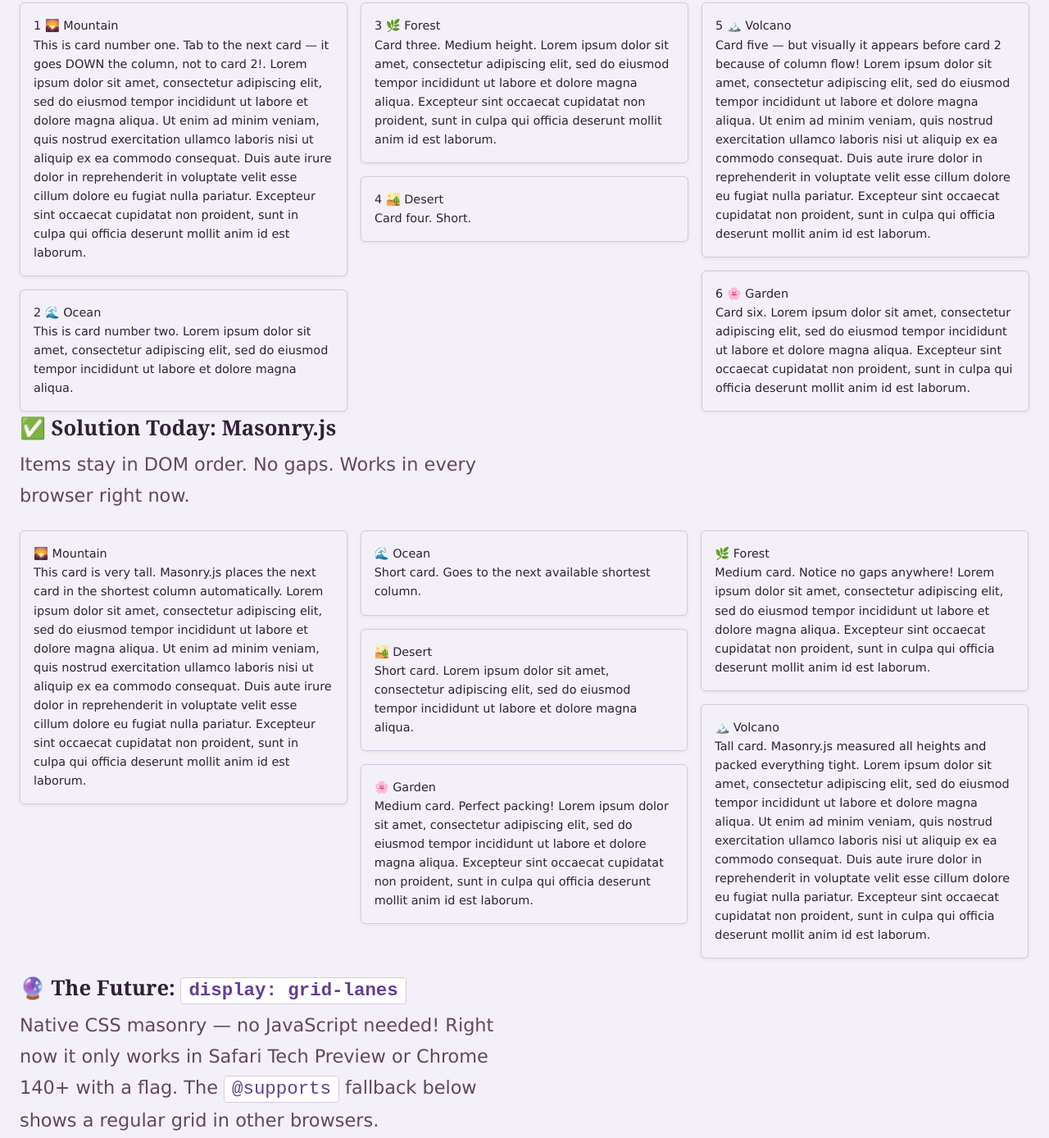
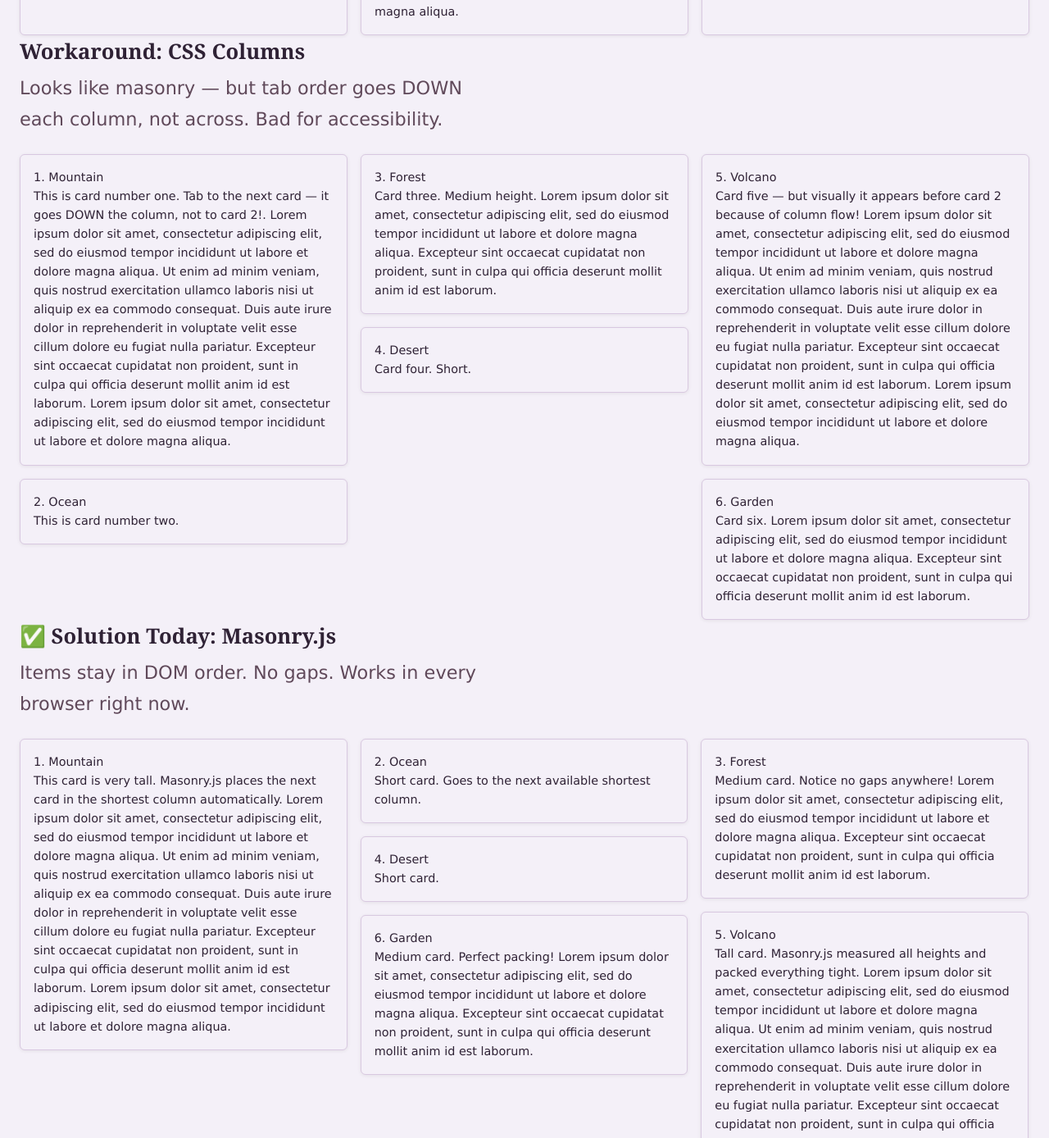
Before and after one commit to escarrasco/wdd331-practice, a website: page unit-4/masonry-demo/index.html in a window 1280 px wide. Shown: the part 1064-2452 px from the top of the page at 82% size. Drawn offline with nearby package versions, Linux system fonts and the light colour scheme; files that its build step writes are made by us from their sources.

Commit message:
masonry demo

```diff
--- a/unit-4/masonry-demo/index.html
+++ b/unit-4/masonry-demo/index.html
@@ -37,31 +37,31 @@
 <h1>CSS Masonry Layout</h1>
   <!-- 1: The Problem — Standard Grid-->
   <section class="demo-section">
-    <h2 class="section-label">❌ Problem: Standard CSS Grid</h2>
+    <h2 class="section-label">Problem: Standard CSS Grid</h2>
     <p class="section-desc">Items snap to row tracks — tall items leave ugly gaps.</p>
 
     <div class="grid-standard">
-      <div class="card tall">🌄 Mountain<br>This card is very tall. It has a lot of content and takes more vertical space than its neighbors. Lorem ipsum dolor sit amet, consectetur adipiscing elit, sed do eiusmod tempor incididunt ut labore et dolore magna aliqua. Ut enim ad minim veniam, quis nostrud exercitation ullamco laboris nisi ut aliquip ex ea commodo consequat. Duis aute irure dolor in reprehenderit in voluptate velit esse cillum dolore eu fugiat nulla pariatur. Excepteur sint occaecat cupidatat non proident, sunt in culpa qui officia deserunt mollit anim id est laborum.</div>
-      <div class="card short">🌊 Ocean<br>Short card. Lorem ipsum dolor sit amet, consectetur adipiscing elit, sed do eiusmod tempor incididunt ut labore et dolore magna aliqua.</div>
-      <div class="card medium">🌿 Forest<br>A medium card with a bit more content than the short one. Lorem ipsum dolor sit amet, consectetur adipiscing elit, sed do eiusmod tempor incididunt ut labore et dolore magna aliqua. Excepteur sint occaecat cupidatat non proident, sunt in culpa qui officia deserunt mollit anim id est laborum.</div>
-      <div class="card short">🏜️ Desert<br>Short card. Lorem ipsum dolor sit amet, consectetur adipiscing elit, sed do eiusmod tempor incididunt ut labore et dolore magna aliqua.</div>
-      <div class="card tall">🏔️ Volcano<br>Another tall card! Notice the big empty gap below the short cards on the left. Lorem ipsum dolor sit amet, consectetur adipiscing elit, sed do eiusmod tempor incididunt ut labore et dolore magna aliqua. Ut enim ad minim veniam, quis nostrud exercitation ullamco laboris nisi ut aliquip ex ea commodo consequat. Duis aute irure dolor in reprehenderit in voluptate velit esse cillum dolore eu fugiat nulla pariatur. </div>
-      <div class="card medium">🌸 Garden<br>Medium content here, nothing special. Lorem ipsum dolor sit amet, consectetur adipiscing elit, sed do eiusmod tempor incididunt ut labore et dolore magna aliqua. Excepteur sint occaecat cupidatat non proident, sunt in culpa qui officia deserunt mollit anim id est laborum.</div>
+      <div class="card tall">1. Mountain<br>This card is very tall. It has a lot of content and takes more vertical space than its neighbors. Lorem ipsum dolor sit amet, consectetur adipiscing elit, sed do eiusmod tempor incididunt ut labore et dolore magna aliqua. Ut enim ad minim veniam, quis nostrud exercitation ullamco laboris nisi ut aliquip ex ea commodo consequat. Duis aute irure dolor in reprehenderit in voluptate velit esse cillum dolore eu fugiat nulla pariatur. Excepteur sint occaecat cupidatat non proident, sunt in culpa qui officia deserunt mollit anim id est laborum. Lorem ipsum dolor sit amet, consectetur adipiscing elit, sed do eiusmod tempor incididunt ut labore et dolore magna aliqua.</div>
+      <div class="card short">2. Ocean<br>Short card.</div>
+      <div class="card medium">3. Forest<br>A medium card with a bit more content than the short one. Lorem ipsum dolor sit amet, consectetur adipiscing elit, sed do eiusmod tempor incididunt ut labore et dolore magna aliqua. Excepteur sint occaecat cupidatat non proident, sunt in culpa qui officia deserunt mollit anim id est laborum.</div>
+      <div class="card short">4. Desert<br>Short card.</div>
+      <div class="card tall">5. Volcano<br>Another tall card! Notice the big empty gap below the short cards on the left. Lorem ipsum dolor sit amet, consectetur adipiscing elit, sed do eiusmod tempor incididunt ut labore et dolore magna aliqua. Ut enim ad minim veniam, quis nostrud exercitation ullamco laboris nisi ut aliquip ex ea commodo consequat. Duis aute irure dolor in reprehenderit in voluptate velit esse cillum dolore eu fugiat nulla pariatur. Excepteur sint occaecat cupidatat non proident, sunt in culpa qui officia deserunt mollit anim id est laborum. Lorem ipsum dolor sit amet, consectetur adipiscing elit, sed do eiusmod tempor incididunt ut labore et dolore magna aliqua.</div>
+      <div class="card medium">6. Garden<br>Medium content here, nothing special. Lorem ipsum dolor sit amet, consectetur adipiscing elit, sed do eiusmod tempor incididunt ut labore et dolore magna aliqua. Excepteur sint occaecat cupidatat non proident, sunt in culpa qui officia deserunt mollit anim id est laborum.</div>
     </div>
   </section>
 
   <!-- 2:CSS Columns Workaround-->
   <section class="demo-section">
-    <h2 class="section-label">⚠️ Workaround: CSS Columns</h2>
+    <h2 class="section-label">Workaround: CSS Columns</h2>
     <p class="section-desc">Looks like masonry — but tab order goes DOWN each column, not across. Bad for accessibility.</p>
 
     <div class="grid-columns">
-      <div class="card tall" tabindex="0">1 🌄 Mountain<br>This is card number one. Tab to the next card — it goes DOWN the column, not to card 2!. Lorem ipsum dolor sit amet, consectetur adipiscing elit, sed do eiusmod tempor incididunt ut labore et dolore magna aliqua. Ut enim ad minim veniam, quis nostrud exercitation ullamco laboris nisi ut aliquip ex ea commodo consequat. Duis aute irure dolor in reprehenderit in voluptate velit esse cillum dolore eu fugiat nulla pariatur. Excepteur sint occaecat cupidatat non proident, sunt in culpa qui officia deserunt mollit anim id est laborum.</div>
-      <div class="card short" tabindex="0">2 🌊 Ocean<br>This is card number two. Lorem ipsum dolor sit amet, consectetur adipiscing elit, sed do eiusmod tempor incididunt ut labore et dolore magna aliqua.</div>
-      <div class="card medium" tabindex="0">3 🌿 Forest<br>Card three. Medium height.  Lorem ipsum dolor sit amet, consectetur adipiscing elit, sed do eiusmod tempor incididunt ut labore et dolore magna aliqua. Excepteur sint occaecat cupidatat non proident, sunt in culpa qui officia deserunt mollit anim id est laborum.</div>
-      <div class="card short" tabindex="0">4 🏜️ Desert<br>Card four. Short.</div>
-      <div class="card tall" tabindex="0">5 🏔️ Volcano<br>Card five — but visually it appears before card 2 because of column flow! Lorem ipsum dolor sit amet, consectetur adipiscing elit, sed do eiusmod tempor incididunt ut labore et dolore magna aliqua. Ut enim ad minim veniam, quis nostrud exercitation ullamco laboris nisi ut aliquip ex ea commodo consequat. Duis aute irure dolor in reprehenderit in voluptate velit esse cillum dolore eu fugiat nulla pariatur. Excepteur sint occaecat cupidatat non proident, sunt in culpa qui officia deserunt mollit anim id est laborum.</div>
-      <div class="card medium" tabindex="0">6 🌸 Garden<br>Card six.  Lorem ipsum dolor sit amet, consectetur adipiscing elit, sed do eiusmod tempor incididunt ut labore et dolore magna aliqua. Excepteur sint occaecat cupidatat non proident, sunt in culpa qui officia deserunt mollit anim id est laborum.</div>
+      <div class="card tall" tabindex="0">1. Mountain<br>This is card number one. Tab to the next card — it goes DOWN the column, not to card 2!. Lorem ipsum dolor sit amet, consectetur adipiscing elit, sed do eiusmod tempor incididunt ut labore et dolore magna aliqua. Ut enim ad minim veniam, quis nostrud exercitation ullamco laboris nisi ut aliquip ex ea commodo consequat. Duis aute irure dolor in reprehenderit in voluptate velit esse cillum dolore eu fugiat nulla pariatur. Excepteur sint occaecat cupidatat non proident, sunt in culpa qui officia deserunt mollit anim id est laborum. Lorem ipsum dolor sit amet, consectetur adipiscing elit, sed do eiusmod tempor incididunt ut labore et dolore magna aliqua.</div>
+      <div class="card short" tabindex="0">2. Ocean<br>This is card number two.</div>
+      <div class="card medium" tabindex="0">3. Forest<br>Card three. Medium height.  Lorem ipsum dolor sit amet, consectetur adipiscing elit, sed do eiusmod tempor incididunt ut labore et dolore magna aliqua. Excepteur sint occaecat cupidatat non proident, sunt in culpa qui officia deserunt mollit anim id est laborum.</div>
+      <div class="card short" tabindex="0">4. Desert<br>Card four. Short.</div>
+      <div class="card tall" tabindex="0">5. Volcano<br>Card five — but visually it appears before card 2 because of column flow! Lorem ipsum dolor sit amet, consectetur adipiscing elit, sed do eiusmod tempor incididunt ut labore et dolore magna aliqua. Ut enim ad minim veniam, quis nostrud exercitation ullamco laboris nisi ut aliquip ex ea commodo consequat. Duis aute irure dolor in reprehenderit in voluptate velit esse cillum dolore eu fugiat nulla pariatur. Excepteur sint occaecat cupidatat non proident, sunt in culpa qui officia deserunt mollit anim id est laborum. Lorem ipsum dolor sit amet, consectetur adipiscing elit, sed do eiusmod tempor incididunt ut labore et dolore magna aliqua.</div>
+      <div class="card medium" tabindex="0">6. Garden<br>Card six.  Lorem ipsum dolor sit amet, consectetur adipiscing elit, sed do eiusmod tempor incididunt ut labore et dolore magna aliqua. Excepteur sint occaecat cupidatat non proident, sunt in culpa qui officia deserunt mollit anim id est laborum.</div>
     </div>
   </section>
 
@@ -71,12 +71,12 @@
     <p class="section-desc">Items stay in DOM order. No gaps. Works in every browser right now.</p>
 
     <div class="grid-masonry" id="masonry-grid">
-      <div class="card tall">🌄 Mountain<br>This card is very tall. Masonry.js places the next card in the shortest column automatically. Lorem ipsum dolor sit amet, consectetur adipiscing elit, sed do eiusmod tempor incididunt ut labore et dolore magna aliqua. Ut enim ad minim veniam, quis nostrud exercitation ullamco laboris nisi ut aliquip ex ea commodo consequat. Duis aute irure dolor in reprehenderit in voluptate velit esse cillum dolore eu fugiat nulla pariatur. Excepteur sint occaecat cupidatat non proident, sunt in culpa qui officia deserunt mollit anim id est laborum.</div>
-      <div class="card short">🌊 Ocean<br>Short card. Goes to the next available shortest column.</div>
-      <div class="card medium">🌿 Forest<br>Medium card. Notice no gaps anywhere!  Lorem ipsum dolor sit amet, consectetur adipiscing elit, sed do eiusmod tempor incididunt ut labore et dolore magna aliqua. Excepteur sint occaecat cupidatat non proident, sunt in culpa qui officia deserunt mollit anim id est laborum.</div>
-      <div class="card short">🏜️ Desert<br>Short card. Lorem ipsum dolor sit amet, consectetur adipiscing elit, sed do eiusmod tempor incididunt ut labore et dolore magna aliqua.</div>
-      <div class="card tall">🏔️ Volcano<br>Tall card. Masonry.js measured all heights and packed everything tight. Lorem ipsum dolor sit amet, consectetur adipiscing elit, sed do eiusmod tempor incididunt ut labore et dolore magna aliqua. Ut enim ad minim veniam, quis nostrud exercitation ullamco laboris nisi ut aliquip ex ea commodo consequat. Duis aute irure dolor in reprehenderit in voluptate velit esse cillum dolore eu fugiat nulla pariatur. Excepteur sint occaecat cupidatat non proident, sunt in culpa qui officia deserunt mollit anim id est laborum.</div>
-      <div class="card medium">🌸 Garden<br>Medium card. Perfect packing!  Lorem ipsum dolor sit amet, consectetur adipiscing elit, sed do eiusmod tempor incididunt ut labore et dolore magna aliqua. Excepteur sint occaecat cupidatat non proident, sunt in culpa qui officia deserunt mollit anim id est laborum.</div>
+      <div class="card tall">1. Mountain<br>This card is very tall. Masonry.js places the next card in the shortest column automatically. Lorem ipsum dolor sit amet, consectetur adipiscing elit, sed do eiusmod tempor incididunt ut labore et dolore magna aliqua. Ut enim ad minim veniam, quis nostrud exercitation ullamco laboris nisi ut aliquip ex ea commodo consequat. Duis aute irure dolor in reprehenderit in voluptate velit esse cillum dolore eu fugiat nulla pariatur. Excepteur sint occaecat cupidatat non proident, sunt in culpa qui officia deserunt mollit anim id est laborum. Lorem ipsum dolor sit amet, consectetur adipiscing elit, sed do eiusmod tempor incididunt ut labore et dolore magna aliqua.</div>
+      <div class="card short">2. Ocean<br>Short card. Goes to the next available shortest column.</div>
+      <div class="card medium">3. Forest<br>Medium card. Notice no gaps anywhere!  Lorem ipsum dolor sit amet, consectetur adipiscing elit, sed do eiusmod tempor incididunt ut labore et dolore magna aliqua. Excepteur sint occaecat cupidatat non proident, sunt in culpa qui officia deserunt mollit anim id est laborum.</div>
+      <div class="card short">4. Desert<br>Short card.</div>
+      <div class="card tall">5. Volcano<br>Tall card. Masonry.js measured all heights and packed everything tight. Lorem ipsum dolor sit amet, consectetur adipiscing elit, sed do eiusmod tempor incididunt ut labore et dolore magna aliqua. Ut enim ad minim veniam, quis nostrud exercitation ullamco laboris nisi ut aliquip ex ea commodo consequat. Duis aute irure dolor in reprehenderit in voluptate velit esse cillum dolore eu fugiat nulla pariatur. Excepteur sint occaecat cupidatat non proident, sunt in culpa qui officia deserunt mollit anim id est laborum. Lorem ipsum dolor sit amet, consectetur adipiscing elit, sed do eiusmod tempor incididunt ut labore et dolore magna aliqua.</div>
+      <div class="card medium">6. Garden<br>Medium card. Perfect packing!  Lorem ipsum dolor sit amet, consectetur adipiscing elit, sed do eiusmod tempor incididunt ut labore et dolore magna aliqua. Excepteur sint occaecat cupidatat non proident, sunt in culpa qui officia deserunt mollit anim id est laborum.</div>
     </div>
   </section>
 
@@ -90,12 +90,12 @@
     </p>
 
     <div class="grid-lanes-demo">
-      <div class="card tall">🌄 Mountain<br>If your browser supports grid-lanes, there are no gaps here and no JavaScript was used! Lorem ipsum dolor sit amet, consectetur adipiscing elit, sed do eiusmod tempor incididunt ut labore et dolore magna aliqua. Ut enim ad minim veniam, quis nostrud exercitation ullamco laboris nisi ut aliquip ex ea commodo consequat. Duis aute irure dolor in reprehenderit in voluptate velit esse cillum dolore eu fugiat nulla pariatur. Excepteur sint occaecat cupidatat non proident, sunt in culpa qui officia deserunt mollit anim id est laborum.</div>
-      <div class="card short">🌊 Ocean<br>Short card. Lorem ipsum dolor sit amet, consectetur adipiscing elit, sed do eiusmod tempor incididunt ut labore et dolore magna aliqua.</div>
-      <div class="card medium">🌿 Forest<br>Medium card.  Lorem ipsum dolor sit amet, consectetur adipiscing elit, sed do eiusmod tempor incididunt ut labore et dolore magna aliqua. Excepteur sint occaecat cupidatat non proident, sunt in culpa qui officia deserunt mollit anim id est laborum.</div>
-      <div class="card short">🏜️ Desert<br>Short card. Lorem ipsum dolor sit amet, consectetur adipiscing elit, sed do eiusmod tempor incididunt ut labore et dolore magna aliqua.</div>
-      <div class="card tall">🏔️ Volcano<br>Tall card. Pure CSS packing. Lorem ipsum dolor sit amet, consectetur adipiscing elit, sed do eiusmod tempor incididunt ut labore et dolore magna aliqua. Ut enim ad minim veniam, quis nostrud exercitation ullamco laboris nisi ut aliquip ex ea commodo consequat. Duis aute irure dolor in reprehenderit in voluptate velit esse cillum dolore eu fugiat nulla pariatur. Excepteur sint occaecat cupidatat non proident, sunt in culpa qui officia deserunt mollit anim id est laborum.</div>
-      <div class="card medium">🌸 Garden<br>Medium card.  Lorem ipsum dolor sit amet, consectetur adipiscing elit, sed do eiusmod tempor incididunt ut labore et dolore magna aliqua. Excepteur sint occaecat cupidatat non proident, sunt in culpa qui officia deserunt mollit anim id est laborum.</div>
+      <div class="card tall">1. Mountain<br>If your browser supports grid-lanes, there are no gaps here and no JavaScript was used! Lorem ipsum dolor sit amet, consectetur adipiscing elit, sed do eiusmod tempor incididunt ut labore et dolore magna aliqua. Ut enim ad minim veniam, quis nostrud exercitation ullamco laboris nisi ut aliquip ex ea commodo consequat. Duis aute irure dolor in reprehenderit in voluptate velit esse cillum dolore eu fugiat nulla pariatur. Excepteur sint occaecat cupidatat non proident, sunt in culpa qui officia deserunt mollit anim id est laborum. Lorem ipsum dolor sit amet, consectetur adipiscing elit, sed do eiusmod tempor incididunt ut labore et dolore magna aliqua.</div>
+      <div class="card short">2. Ocean<br>Short card.</div>
+      <div class="card medium">3. Forest<br>Medium card.  Lorem ipsum dolor sit amet, consectetur adipiscing elit, sed do eiusmod tempor incididunt ut labore et dolore magna aliqua. Excepteur sint occaecat cupidatat non proident, sunt in culpa qui officia deserunt mollit anim id est laborum.</div>
+      <div class="card short">4. Desert<br>Short card.</div>
+      <div class="card tall">5. Volcano<br>Tall card. Pure CSS packing. Lorem ipsum dolor sit amet, consectetur adipiscing elit, sed do eiusmod tempor incididunt ut labore et dolore magna aliqua. Ut enim ad minim veniam, quis nostrud exercitation ullamco laboris nisi ut aliquip ex ea commodo consequat. Duis aute irure dolor in reprehenderit in voluptate velit esse cillum dolore eu fugiat nulla pariatur. Excepteur sint occaecat cupidatat non proident, sunt in culpa qui officia deserunt mollit anim id est laborum. Lorem ipsum dolor sit amet, consectetur adipiscing elit, sed do eiusmod tempor incididunt ut labore et dolore magna aliqua.</div>
+      <div class="card medium">6. Garden<br>Medium card.  Lorem ipsum dolor sit amet, consectetur adipiscing elit, sed do eiusmod tempor incididunt ut labore et dolore magna aliqua. Excepteur sint occaecat cupidatat non proident, sunt in culpa qui officia deserunt mollit anim id est laborum.</div>
     </div>
   </section>
 
```
